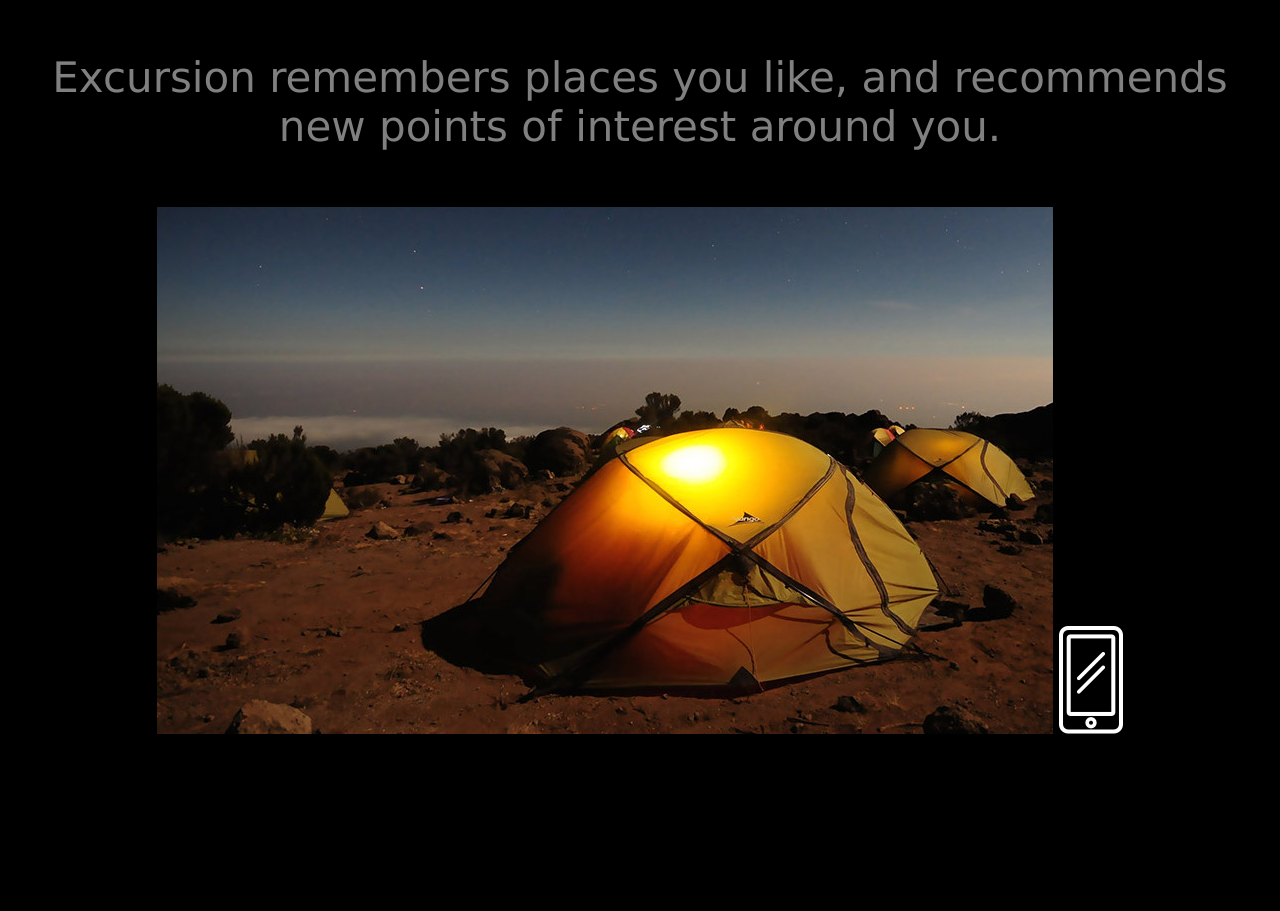
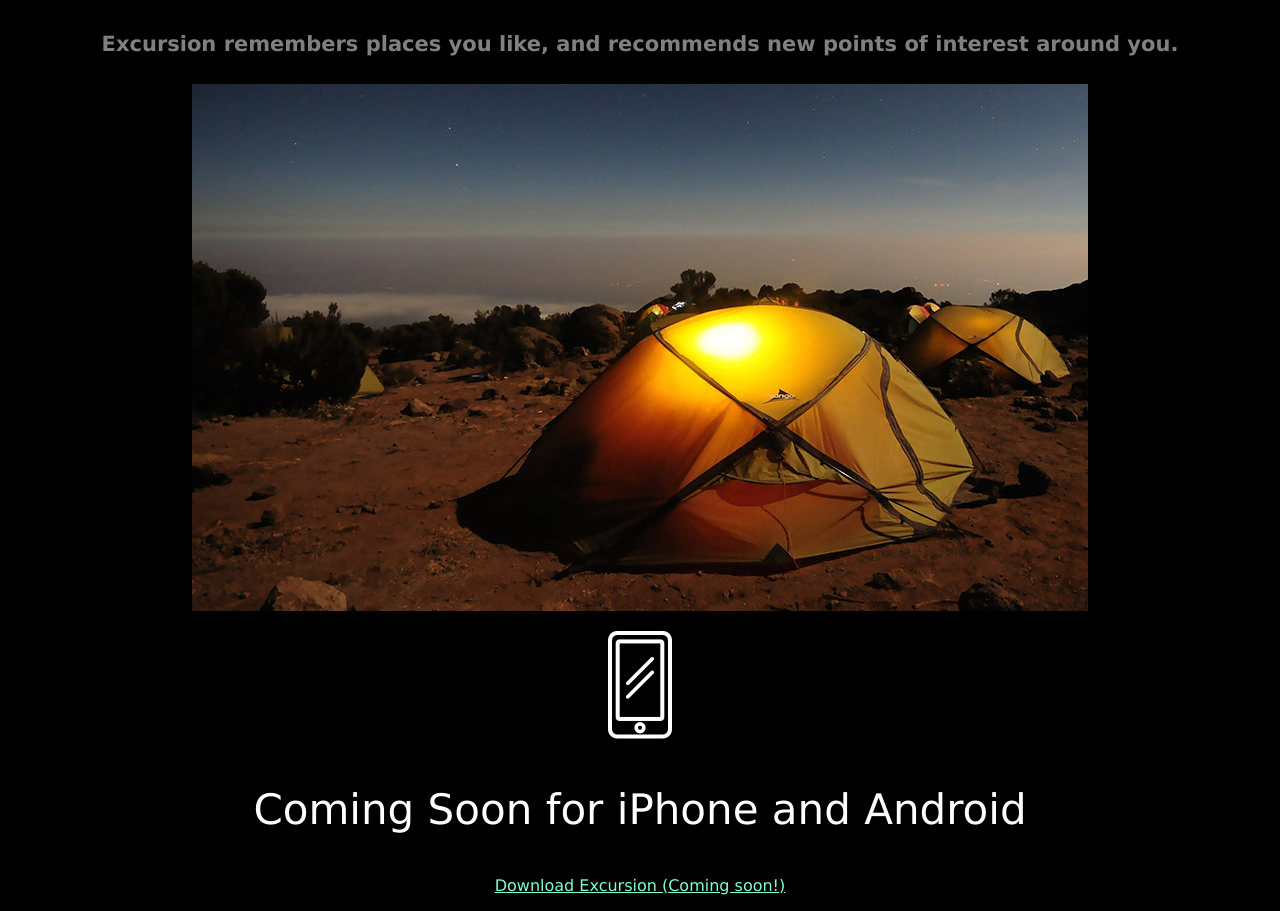
Before and after one commit to spark-o-petit/excursion, a plain HTML site: page index.html in a window 1280 px wide. Shown: the part 401-1312 px from the top of the page. Before the commit the page ends 1147 px from the top, so only its background shows below. Drawn offline with Linux system fonts and the light colour scheme.

Commit message:
Added footer text

```diff
--- a/index.html
+++ b/index.html
@@ -17,7 +17,9 @@
       Excursion remembers places you like, and recommends new points of interest
       around you.
     </h4>
-    <img src="resources/images/camp.jpg" />
-    <img src="resources/images/phone.png" />
+    <p><img src="resources/images/camp.jpg" /></p>
+    <p><img src="resources/images/phone.png" /></p>
+    <p class="header--secondary">Coming Soon for iPhone and Android</p>
+    <p><a href="#" class="link--cta">Download Excursion (Coming soon!)</a></p>
   </body>
 </html>
--- a/resources/css/style.css
+++ b/resources/css/style.css
@@ -19,8 +19,7 @@ body {
 }
 
 .header--sub-header {
-  font-weight: 300;
-  font-size: 42px;
+  font-size: 21px;
   color: gray;
 }
 
```
